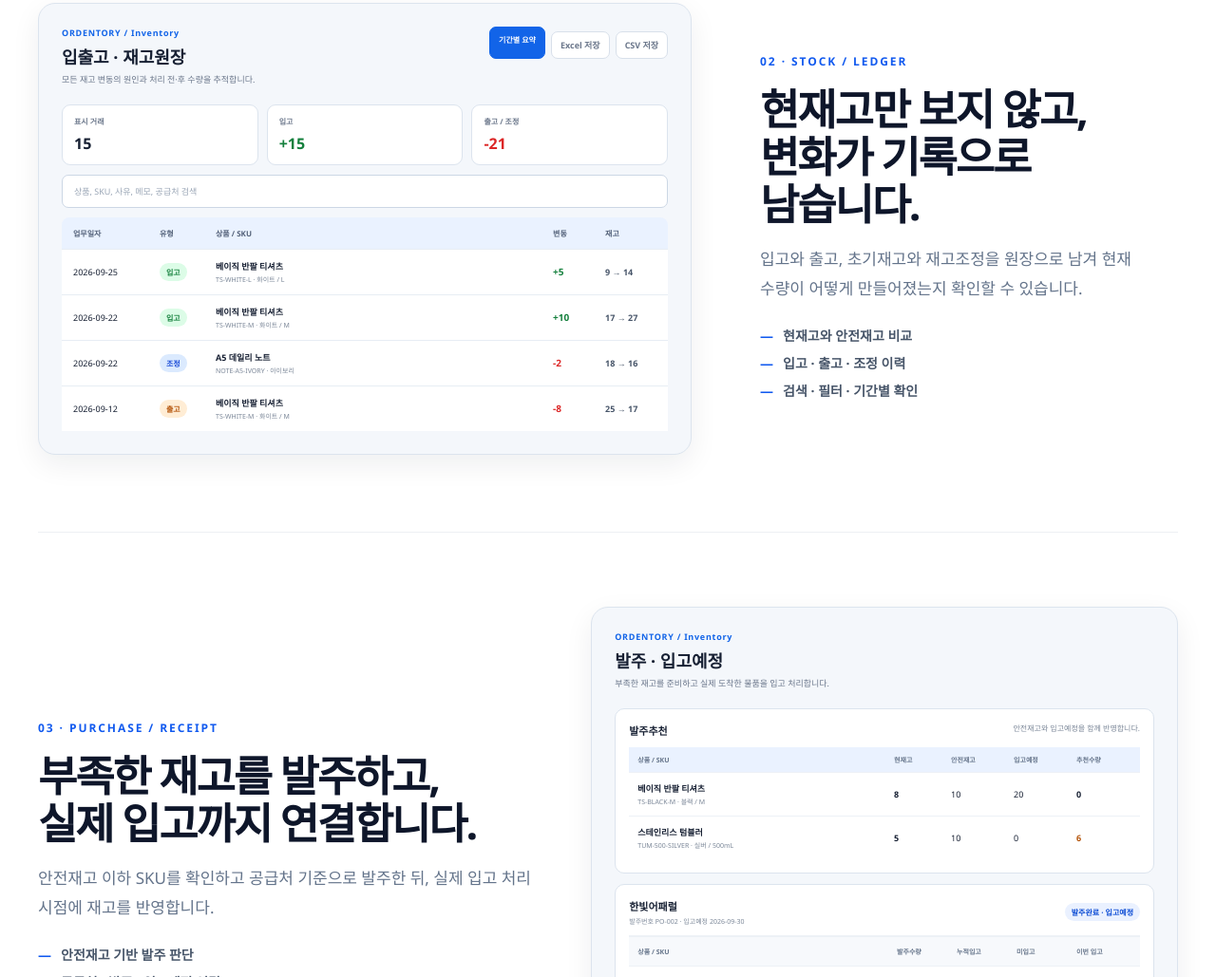
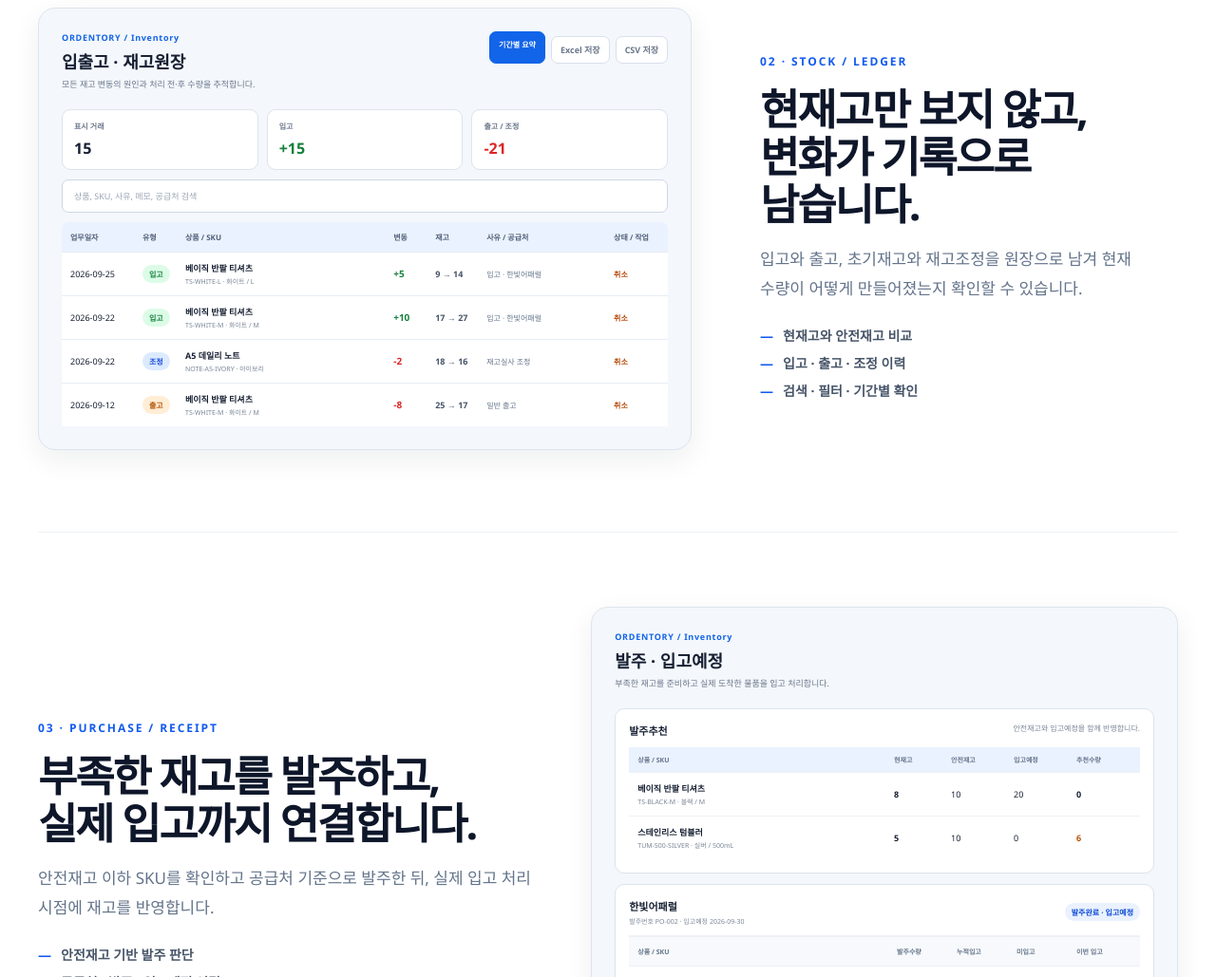
Before and after one commit to ordentory/ordentory-web, a plain HTML site: page preview.html in a window 1280 px wide. Shown: the part 3466-4495 px from the top of the page at 95% size. Drawn offline with Linux system fonts and the light colour scheme.

Commit message:
chore(web): resync standalone preview after complete v1.0.0 ledger mock

```diff
--- a/preview.html
+++ b/preview.html
@@ -534,7 +534,9 @@ img, video { display: block; max-width: 100%; }
 .ledger-stats span { display:block; color:#6b778b; font-size:8px; font-weight:800; }
 .ledger-stats strong { display:block; margin-top:7px; font-size:16px; }
 .mock-search { margin-bottom:10px; border:1px solid #ccd7e5; border-radius:7px; padding:10px 12px; color:#9aa6b6; background:#fff; font-size:9px; }
-.ledger-grid { display:grid; grid-template-columns:82px 50px 1fr 46px 54px; gap:9px; align-items:center; padding:11px 12px; border-top:1px solid #e7edf4; background:#fff; font-size:9px; }
+.ledger-grid { display:grid; grid-template-columns:70px 39px minmax(125px,1fr) 38px 48px minmax(65px,.6fr) 48px; gap:6px; align-items:center; padding:10px 9px; border-top:1px solid #e7edf4; background:#fff; font-size:9px; }
+.ledger-grid .ledger-reason { color:#64748b; font-size:8px; }
+.ledger-grid .ledger-action { color:#b54708; font-size:8px; font-weight:700; }
 .ledger-head { border-top:0; border-radius:8px 8px 0 0; color:#526078; background:#eaf2ff; font-size:8px; font-weight:900; }
 .ledger-grid div strong { display:block; font-size:9px; }
 .ledger-grid div small { display:block; margin-top:2px; color:#7b8798; font-size:7px; }
@@ -1472,7 +1474,7 @@ img, video { display: block; max-width: 100%; }
   .mock-actions { display:none; }
   .ledger-stats { grid-template-columns:1fr 1fr 1fr; }
   .ledger-grid { grid-template-columns:58px 43px 1fr 38px; padding:9px 8px; }
-  .ledger-grid > :nth-child(5) { display:none; }
+  .ledger-grid > :nth-child(n+5) { display:none; }
   .purchase-rec-head, .purchase-rec-row { grid-template-columns:1.5fr 42px 46px 46px; }
   .purchase-rec-head > :nth-child(4), .purchase-rec-row > :nth-child(4) { display:none; }
   .po-grid { grid-template-columns:1.4fr 45px 45px 48px; }
@@ -1815,11 +1817,11 @@ img, video { display: block; max-width: 100%; }
               <div><span>출고 / 조정</span><strong class="minus">-21</strong></div>
             </div>
             <div class="mock-search">상품, SKU, 사유, 메모, 공급처 검색</div>
-            <div class="ledger-grid ledger-head"><span>업무일자</span><span>유형</span><span>상품 / SKU</span><span>변동</span><span>재고</span></div>
-            <div class="ledger-grid"><span>2026-09-25</span><span class="type in">입고</span><div><strong>베이직 반팔 티셔츠</strong><small>TS-WHITE-L · 화이트 / L</small></div><b class="plus">+5</b><em>9 → 14</em></div>
-            <div class="ledger-grid"><span>2026-09-22</span><span class="type in">입고</span><div><strong>베이직 반팔 티셔츠</strong><small>TS-WHITE-M · 화이트 / M</small></div><b class="plus">+10</b><em>17 → 27</em></div>
-            <div class="ledger-grid"><span>2026-09-22</span><span class="type adjust">조정</span><div><strong>A5 데일리 노트</strong><small>NOTE-A5-IVORY · 아이보리</small></div><b class="minus">-2</b><em>18 → 16</em></div>
-            <div class="ledger-grid"><span>2026-09-12</span><span class="type out">출고</span><div><strong>베이직 반팔 티셔츠</strong><small>TS-WHITE-M · 화이트 / M</small></div><b class="minus">-8</b><em>25 → 17</em></div>
+            <div class="ledger-grid ledger-head"><span>업무일자</span><span>유형</span><span>상품 / SKU</span><span>변동</span><span>재고</span><span>사유 / 공급처</span><span>상태 / 작업</span></div>
+            <div class="ledger-grid"><span>2026-09-25</span><span class="type in">입고</span><div><strong>베이직 반팔 티셔츠</strong><small>TS-WHITE-L · 화이트 / L</small></div><b class="plus">+5</b><em>9 → 14</em><span class="ledger-reason">입고 · 한빛어패럴</span><span class="ledger-action">취소</span></div>
+            <div class="ledger-grid"><span>2026-09-22</span><span class="type in">입고</span><div><strong>베이직 반팔 티셔츠</strong><small>TS-WHITE-M · 화이트 / M</small></div><b class="plus">+10</b><em>17 → 27</em><span class="ledger-reason">입고 · 한빛어패럴</span><span class="ledger-action">취소</span></div>
+            <div class="ledger-grid"><span>2026-09-22</span><span class="type adjust">조정</span><div><strong>A5 데일리 노트</strong><small>NOTE-A5-IVORY · 아이보리</small></div><b class="minus">-2</b><em>18 → 16</em><span class="ledger-reason">재고실사 조정</span><span class="ledger-action">취소</span></div>
+            <div class="ledger-grid"><span>2026-09-12</span><span class="type out">출고</span><div><strong>베이직 반팔 티셔츠</strong><small>TS-WHITE-M · 화이트 / M</small></div><b class="minus">-8</b><em>25 → 17</em><span class="ledger-reason">일반 출고</span><span class="ledger-action">취소</span></div>
           </div>
           <div class="story-copy">
             <span class="story-number">02 · STOCK / LEDGER</span>
```
